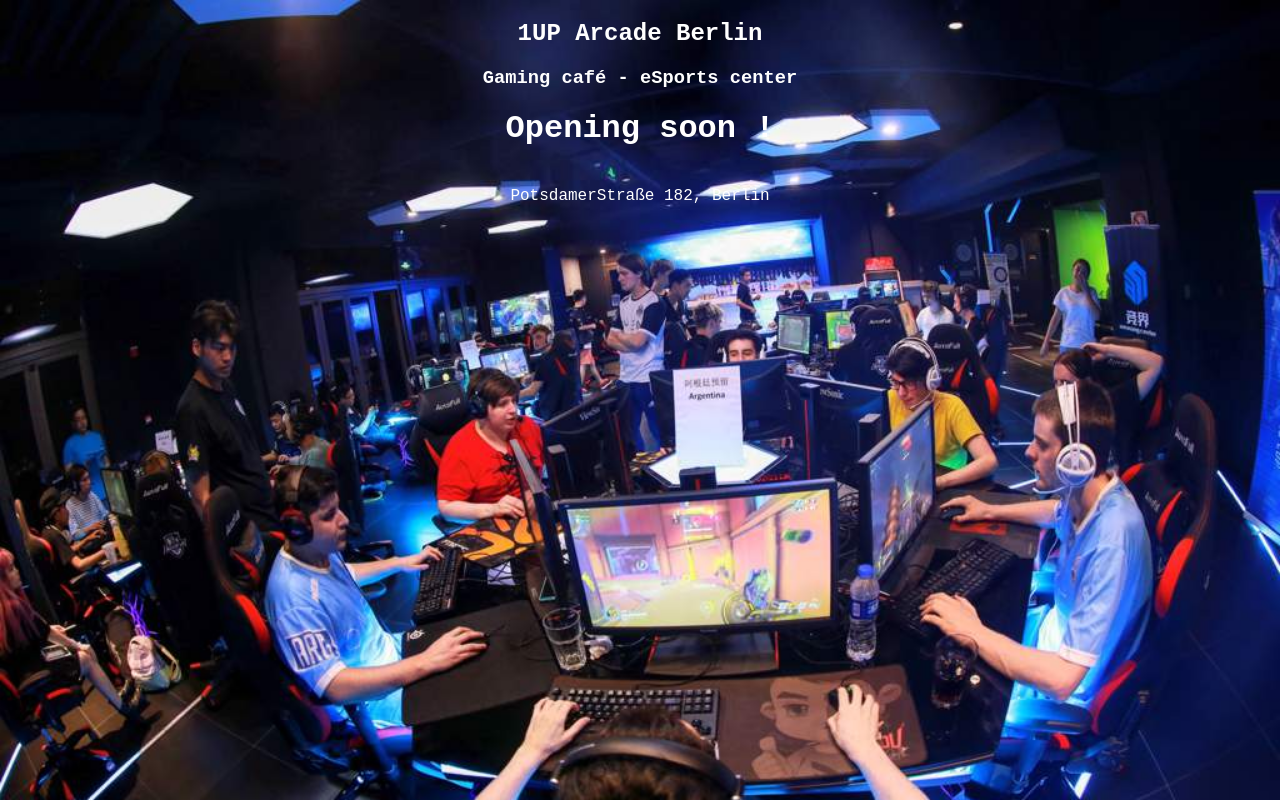
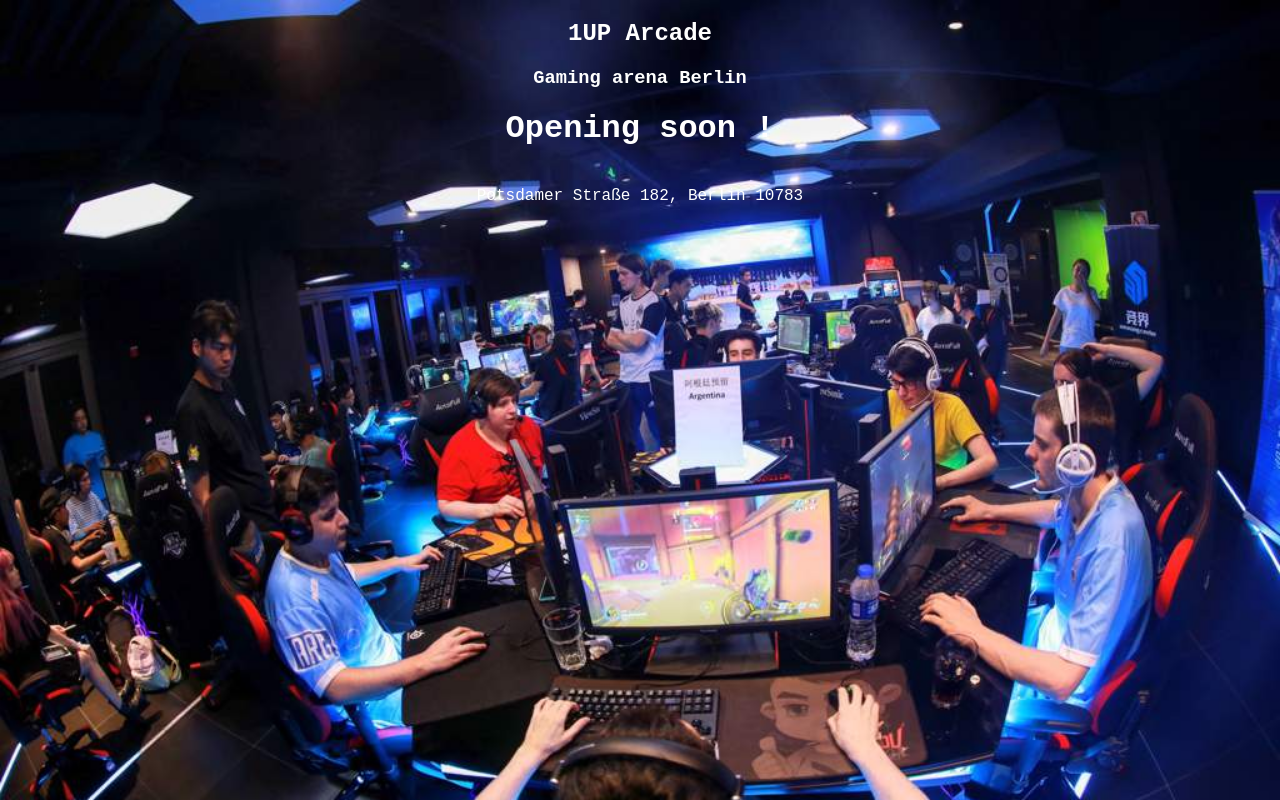
Before and after one commit to snolahc/1up-landing, a plain HTML site: page index.html in a window 1280 px wide. Drawn offline with Linux system fonts and the light colour scheme.

Commit message:
Update index.html according to Christian willings.

```diff
--- a/index.html
+++ b/index.html
@@ -21,9 +21,9 @@
     </style>
 </head>
 <body>
-    <h2><b>1UP Arcade Berlin</b></h2>
-    <h3>Gaming caf&eacute; - eSports center</h3>
+    <h2><b>1UP Arcade</b></h2>
+    <h3>Gaming arena Berlin</h3>
     <h1>Opening soon !</h1><br />
-    PotsdamerStra&szlig;e 182, Berlin
+    Potsdamer Stra&szlig;e 182, Berlin 10783
 </body>
 </html>
```
